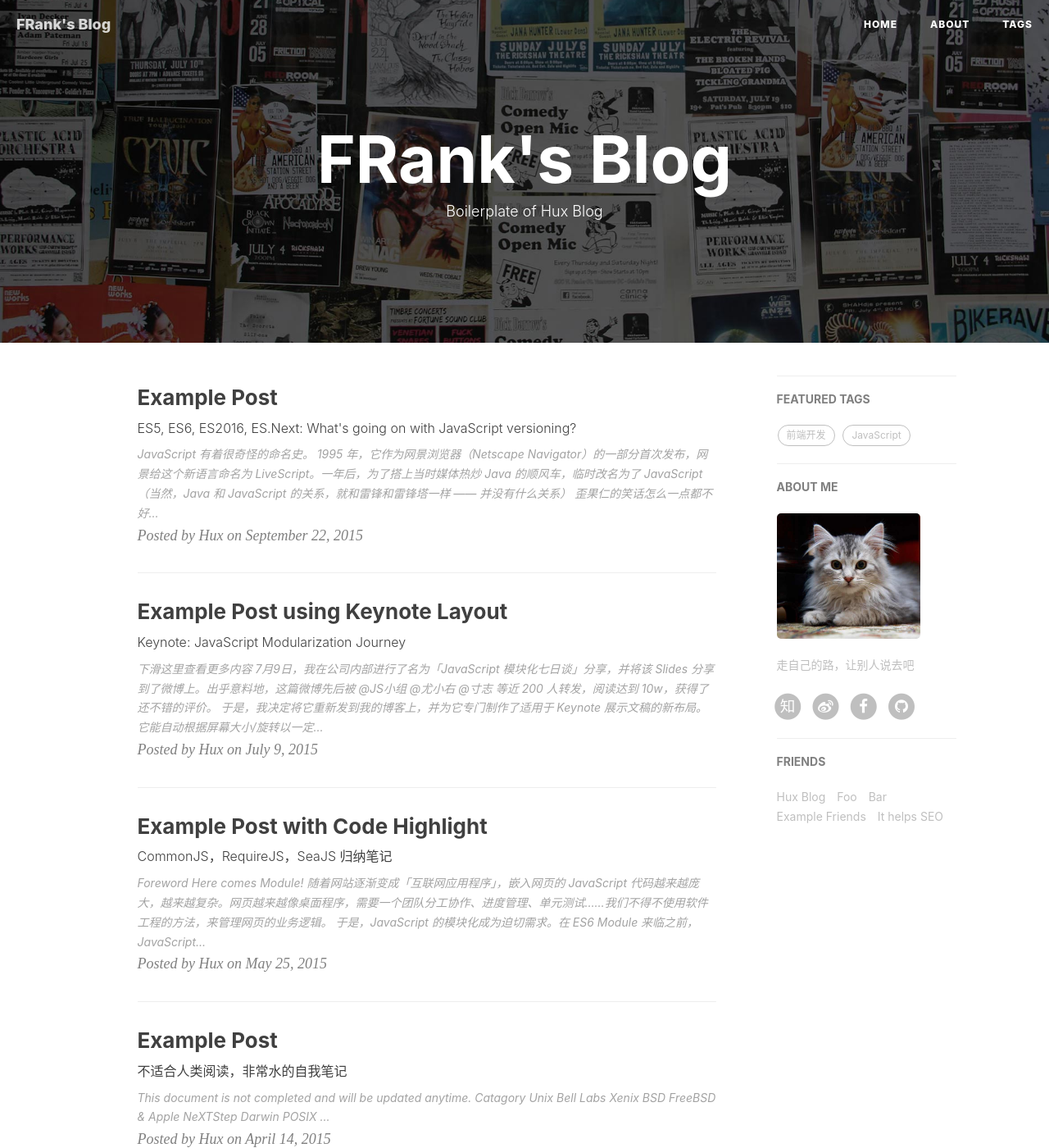
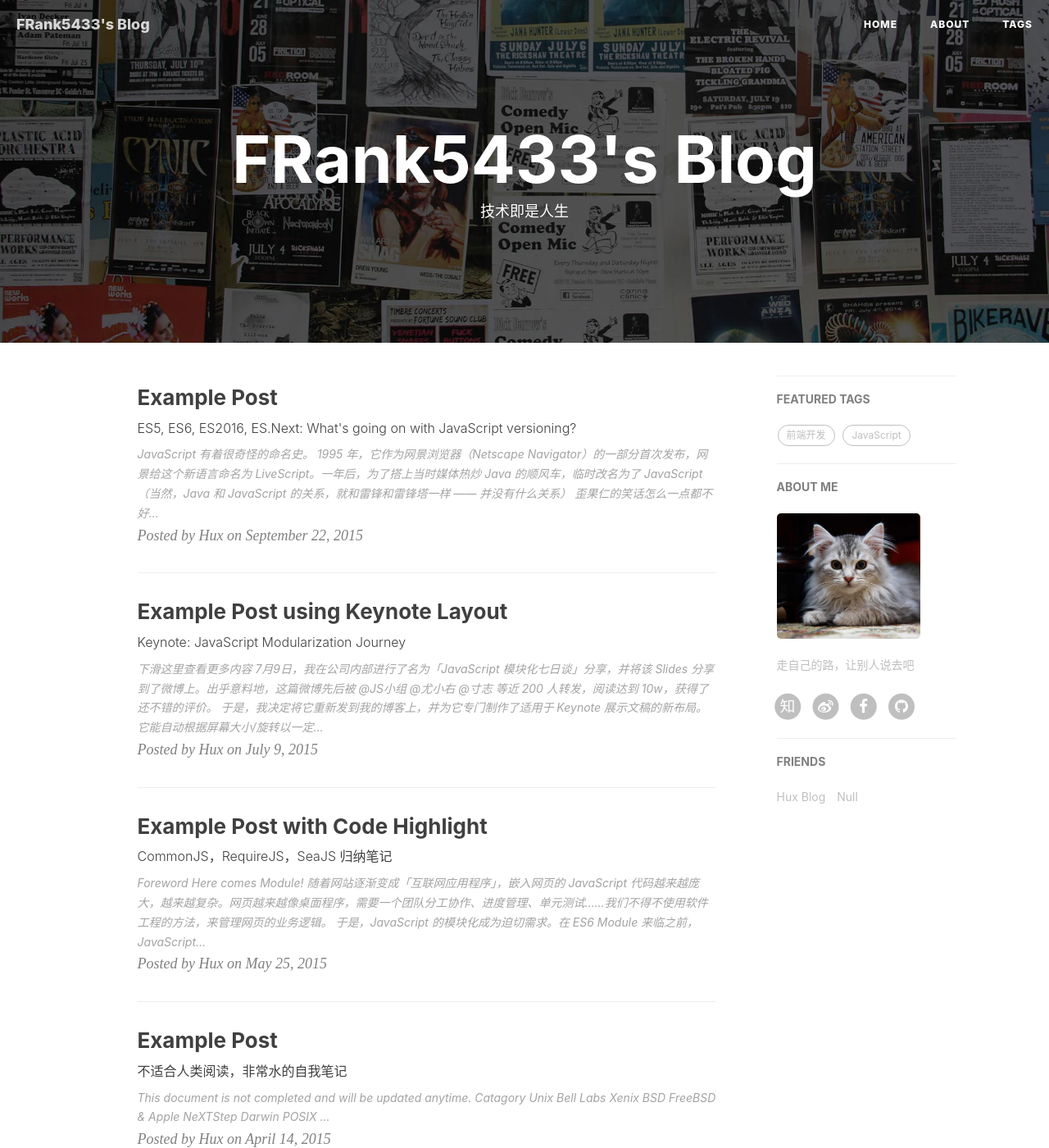
Before and after one commit to FRank5433/frank5433.github.io, a Jekyll site: the page built from index.html, in a window 1280 px wide and 1400 px high. Shown: the whole window at 82% size. Built offline with Jekyll 4.4.1, drawn with Linux system fonts in a browser that asks for light colours; nearby versions of some CDN libraries; the list of posts is cut into pages by our own code; comment, search, counter and statistics services are not loaded; some of the changed text lies outside the part shown.

Commit message:
更改config

```diff
--- a/_config.yml
+++ b/_config.yml
@@ -1,5 +1,5 @@
 # Site settings
-title: FRank's Blog
+title: FRank5433's Blog
 SEOTitle: FRank5433 | FRank's Blog
 header-img: img/home-bg.jpg
 email: frank200800854@hotmail.com
@@ -85,16 +85,7 @@ friends: [
         title: "Hux Blog",
         href: "http://huangxuan.me"
     },{
-        title: "Foo",
-        href: "#"
-    },{
-        title: "Bar",
-        href: "#"
-    },{
-        title: "Example Friends",
-        href: "#"
-    },{
-        title: "It helps SEO",
+        title: "Null",
         href: "#"
     }
 ]
--- a/index.html
+++ b/index.html
@@ -1,6 +1,6 @@
 ---
 layout: page
-description: "Boilerplate of Hux Blog"
+description: "技术即是人生"
 ---
 
 {% for post in paginator.posts %}
```
